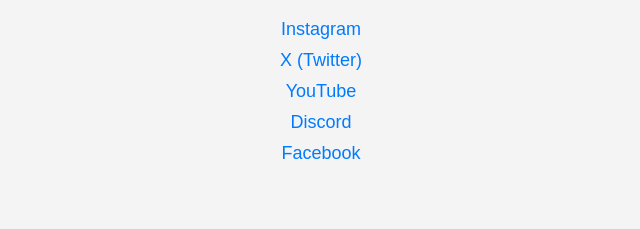
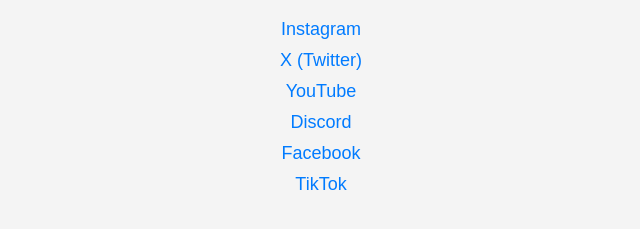
Before and after one commit to Zayneb0/split-shores-links, a plain HTML site: page index.html in a window 1280 px wide. Shown: the part 101-330 px from the top of the page, without its empty margins (319-959 px from the left). Drawn offline with Linux system fonts and the light colour scheme.

Commit message:
Update index.html

```diff
--- a/index.html
+++ b/index.html
@@ -32,5 +32,6 @@
     <a href="https://www.youtube.com/@SplitShores" target="_blank">YouTube</a>
     <a href="https://discord.com/channels/@split__shores_53583" target="_blank">Discord</a>
     <a href="https://www.facebook.com/photo/?fbid=122097376166871830&set=a.122097376208871830" target="_blank">Facebook</a>
+    <a href="https://www.tiktok.com/@split_shores" target="_blank">TikTok</a>
 </body>
 </html>
```
